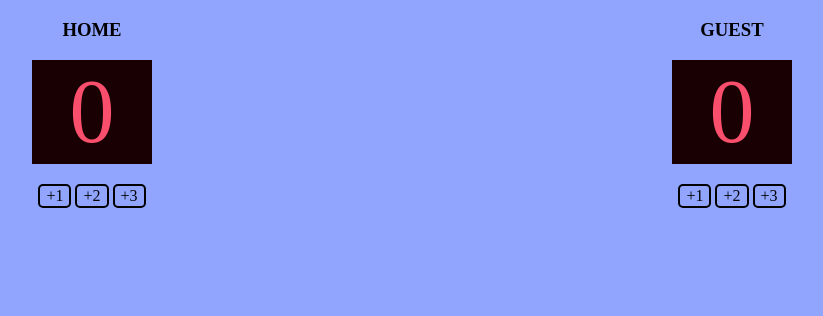
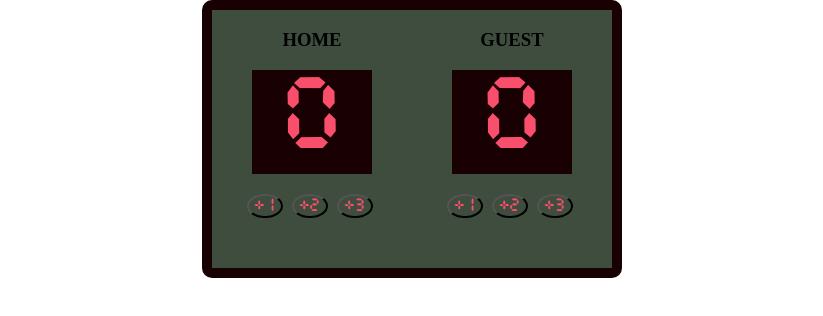
Before and after one commit to sasquatch13/basketball-score, a plain HTML site: page index.html in a window 1280 px wide. Shown: the whole page, without its empty margins (228-1051 px from the left). Drawn offline with nearby package versions, Linux system fonts and the light colour scheme.

Commit message:
small changes

```diff
--- a/index.css
+++ b/index.css
@@ -1,13 +1,27 @@
+@font-face {
+    font-family: score;
+    src: url("CursedTimerUlil-Aznm.ttf");
+}
+
 body {
     margin: 0;
     text-align: center;
-    background-color: #91a5ff;
+
 }
 
+.container{
+    width: 400px;
+    background-color: #3e4d3e;
+    padding-bottom: 50px;
+    margin-left: auto;
+    margin-right: auto;
+    border: 10px solid  #190003;
+    border-radius: 10px;
+}
 .score {
     background: #190003;
     font-size: 90px;
-    font-family: 'Cursed Timer ULiL';
+    font-family: score;
     color: #F94F6D;
     width: 120px;
     margin: 20px;
@@ -20,6 +34,9 @@ body {
 
 button {
     background: none;
-    border-radius: 5px;
-    border-style: double;
+    border-radius: 50%;
+    border-style: 1px solid black;
+    font-family: score;
+    color: #F94F6D;
+    margin-right: 5px;
 }
```
Also changed, not shown: index.html (+2 -1 lines), CursedTimerUlil-Aznm.ttf (added).
